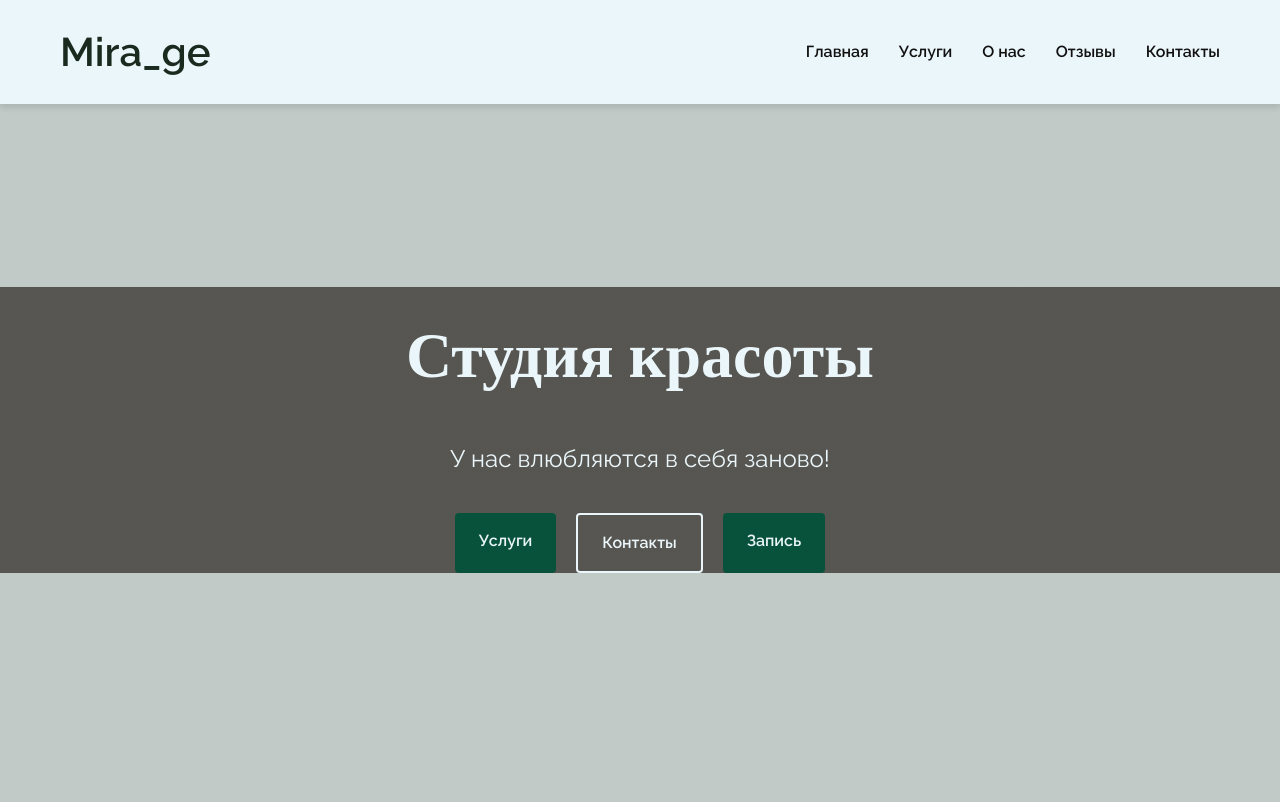
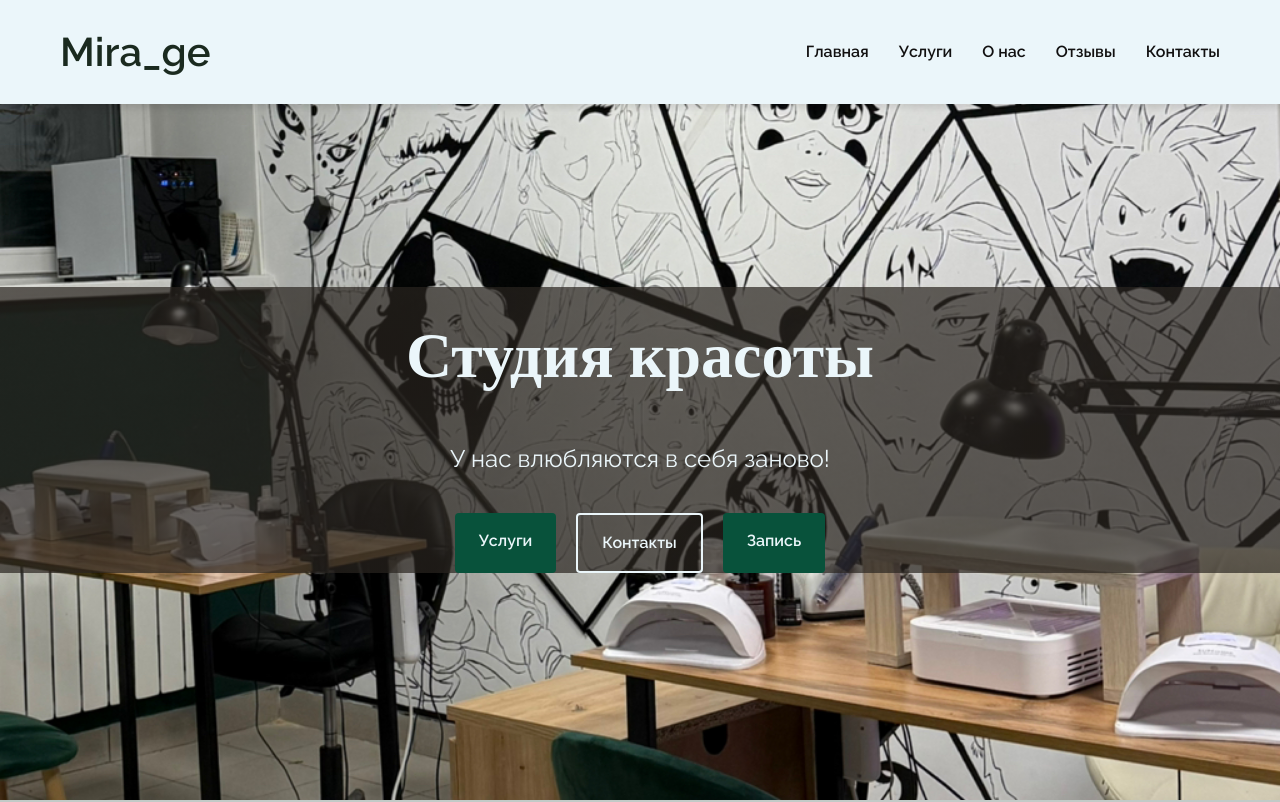
Before and after one commit to Oksana9616/Mira_ge_nn_27, a plain HTML site: page index.html in a window 1280 px wide. Shown: the top 802 px of the page. Drawn offline with nearby package versions, Linux system fonts and the light colour scheme.

Commit message:
Add files via upload

```diff
--- a/task5.css
+++ b/task5.css
@@ -182,7 +182,7 @@ ul {
 
 /* Герой */
 .hero {
-    background: url('../task5/фото1.jpg') no-repeat center center/cover;
+    background: url('фото1.jpg') no-repeat center center/cover;
     height: 100vh;
     color:#ebf6fa;
     display: flex;
```
